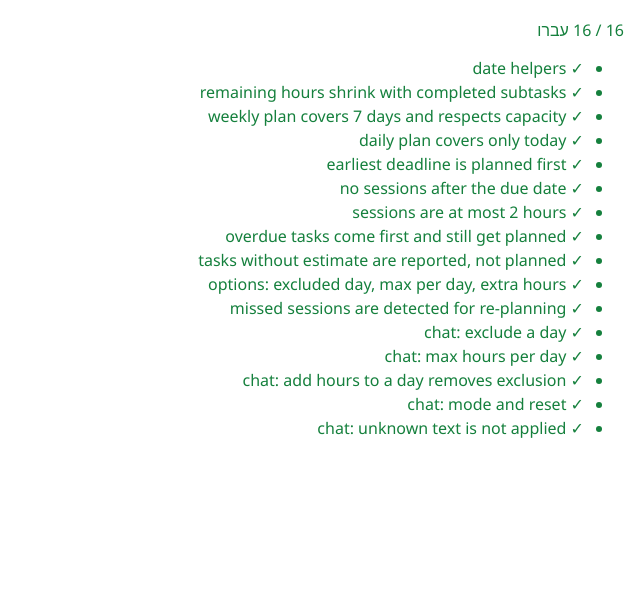
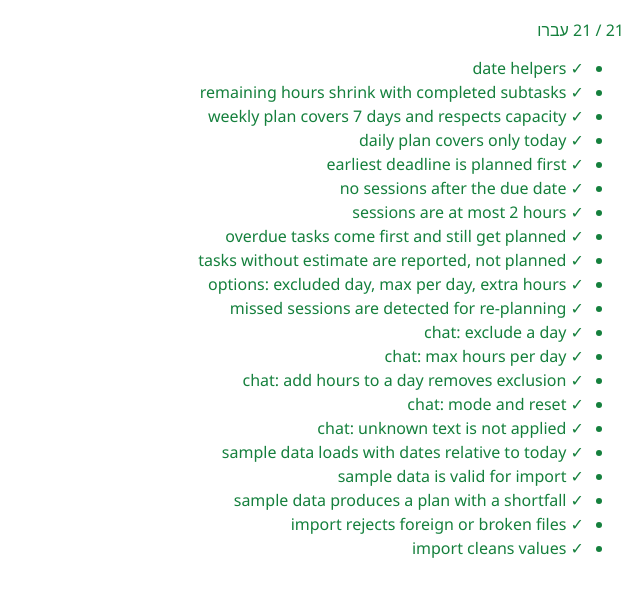
Before and after one commit to ahmadmahameed1/studeniqu, a plain HTML site: page tests/tests.html in a window 1280 px wide. Shown: the part 67-660 px from the top of the page, without its empty margins (640-1280 px from the left). Drawn offline with Linux system fonts and the light colour scheme.

Commit message:
Add data folder with sample data, schema, export and import
- data/sample-data.js: sample student week (dates relative to today)
- data/schema.json: JSON Schema of the export/import file
- data/README.md: data model description (Hebrew)
- js/data.js: load sample, export to JSON, validated import
- Toolbar buttons in the app and 5 new tests (21 total)

Co-Authored-By: Claude Opus 5.5 <noreply@anthropic.com>

```diff
--- a/css/style.css
+++ b/css/style.css
@@ -41,6 +41,8 @@ body {
 .topbar { padding: 20px 16px 8px; max-width: 1200px; margin: 0 auto; }
 .topbar h1 { margin: 0; font-size: 1.6rem; letter-spacing: .5px; }
 .tagline { margin: 0; color: var(--muted); }
+.toolbar { display: flex; gap: 8px; align-items: center; flex-wrap: wrap; margin-top: 10px; }
+.toolbar .btn { font-size: .9rem; padding: 6px 12px; }
 
 main { max-width: 1200px; margin: 0 auto; padding: 8px 16px 24px; }
 
--- /dev/null
+++ b/data/sample-data.js
@@ -0,0 +1,47 @@
+/*
+ * STUDENIQU sample data: a 2nd-year student with 5 courses during a busy week.
+ * Dates are relative ("dueInDays" from today) so the sample always fits the current week.
+ * Loaded as a classic script so it also works when index.html is opened from disk.
+ */
+(function (root) {
+  'use strict';
+
+  var sampleData = {
+    version: 1,
+    description: 'סטודנטית שנה ב׳, 5 קורסים, שבוע עמוס עם 2 מטלות, בוחן ועבודה סמינריונית',
+    courses: [
+      { id: 'ds', name: 'מבני נתונים' },
+      { id: 'stat', name: 'סטטיסטיקה' },
+      { id: 'soc', name: 'סוציולוגיה' },
+      { id: 'phys', name: 'פיזיקה' },
+      { id: 'hist', name: 'היסטוריה' }
+    ],
+    availability: { 0: 3, 1: 2, 2: 3, 3: 2, 4: 3, 5: 4, 6: 0 },
+    tasks: [
+      {
+        id: 'sample-1', title: 'תרגיל 3', courseId: 'ds', dueInDays: 2, estHours: 6, status: 'doing',
+        subtasks: [
+          { title: 'שאלה 1', done: true },
+          { title: 'שאלה 2', done: false },
+          { title: 'שאלה 3', done: false }
+        ]
+      },
+      { id: 'sample-2', title: 'בוחן אמצע', courseId: 'stat', dueInDays: 4, estHours: 5, status: 'todo', subtasks: [] },
+      {
+        id: 'sample-3', title: 'עבודה סמינריונית', courseId: 'soc', dueInDays: 6, estHours: 12, status: 'todo',
+        subtasks: [
+          { title: 'סקירת ספרות', done: false },
+          { title: 'כתיבת מבוא', done: false },
+          { title: 'ניתוח ממצאים', done: false },
+          { title: 'סיכום ומקורות', done: false }
+        ]
+      },
+      { id: 'sample-4', title: 'דוח מעבדה', courseId: 'phys', dueInDays: -1, estHours: 2, status: 'todo', subtasks: [] },
+      { id: 'sample-5', title: 'קריאת פרק 4', courseId: 'hist', dueInDays: 3, estHours: null, status: 'todo', subtasks: [] },
+      { id: 'sample-6', title: 'תרגיל 2', courseId: 'ds', dueInDays: -5, estHours: 4, status: 'done', subtasks: [] }
+    ]
+  };
+
+  root.Studeniqu = root.Studeniqu || {};
+  root.Studeniqu.sampleData = sampleData;
+})(window);
--- /dev/null
+++ b/js/data.js
@@ -0,0 +1,89 @@
+/* STUDENIQU data: sample loading, export and import validation. Pure, no DOM. */
+(function (root) {
+  'use strict';
+
+  var P = root.Studeniqu.planner;
+  var STATUSES = ['todo', 'doing', 'done'];
+  var DATE_RE = /^\d{4}-\d{2}-\d{2}$/;
+
+  /* Turn sample data (relative dates, course ids) into app state. */
+  function fromSample(sample, todayISO) {
+    var courseName = {};
+    sample.courses.forEach(function (c) { courseName[c.id] = c.name; });
+    return {
+      tasks: sample.tasks.map(function (t) {
+        return {
+          id: t.id,
+          title: t.title,
+          course: courseName[t.courseId] || '',
+          due: P.addDays(todayISO, t.dueInDays),
+          estHours: t.estHours,
+          status: t.status,
+          subtasks: t.subtasks.map(function (s) { return { title: s.title, done: !!s.done }; })
+        };
+      }),
+      availability: Object.assign({}, sample.availability),
+      approvedPlan: null
+    };
+  }
+
+  function toExport(state) {
+    return {
+      app: 'studeniqu',
+      version: 1,
+      exportedAt: new Date().toISOString(),
+      availability: state.availability,
+      tasks: state.tasks,
+      approvedPlan: state.approvedPlan || null
+    };
+  }
+
+  function fail(msg) { throw new Error(msg); }
+
+  function str(v, max) { return typeof v === 'string' ? v.trim().slice(0, max) : ''; }
+
+  /* Validate an imported file (see data/schema.json). Returns clean state or throws with a Hebrew message. */
+  function parseImport(obj) {
+    if (!obj || typeof obj !== 'object' || obj.app !== 'studeniqu') fail('הקובץ אינו קובץ נתונים של STUDENIQU.');
+    if (obj.version !== 1) fail('גרסת הקובץ אינה נתמכת.');
+    if (!Array.isArray(obj.tasks)) fail('בקובץ חסרה רשימת משימות.');
+
+    var seen = {};
+    var tasks = obj.tasks.map(function (t, i) {
+      var n = i + 1;
+      if (!t || typeof t !== 'object') fail('משימה ' + n + ' אינה תקינה.');
+      var title = str(t.title, 120);
+      if (!title) fail('למשימה ' + n + ' אין כותרת.');
+      if (typeof t.due !== 'string' || !DATE_RE.test(t.due)) fail('למשימה "' + title + '" אין מועד הגשה תקין.');
+      var id = str(t.id, 64) || ('import-' + n);
+      if (seen[id]) id = id + '-' + n;
+      seen[id] = true;
+      var est = t.estHours == null || t.estHours === '' ? null : Number(t.estHours);
+      if (est !== null && !(est >= 0 && est <= 200)) fail('למשימה "' + title + '" יש משך לא תקין.');
+      return {
+        id: id,
+        title: title,
+        course: str(t.course, 80),
+        due: t.due,
+        estHours: est,
+        status: STATUSES.indexOf(t.status) !== -1 ? t.status : 'todo',
+        subtasks: (Array.isArray(t.subtasks) ? t.subtasks : [])
+          .filter(function (s) { return s && str(s.title, 120); })
+          .map(function (s) { return { title: str(s.title, 120), done: s.done === true }; })
+      };
+    });
+
+    var availability = {};
+    for (var d = 0; d < 7; d++) {
+      var v = obj.availability ? Number(obj.availability[d]) : 0;
+      availability[d] = v >= 0 && v <= 24 ? v : 0;
+    }
+
+    var plan = obj.approvedPlan;
+    var approvedPlan = plan && typeof plan === 'object' && Array.isArray(plan.days) ? plan : null;
+
+    return { tasks: tasks, availability: availability, approvedPlan: approvedPlan };
+  }
+
+  root.Studeniqu.data = { fromSample: fromSample, toExport: toExport, parseImport: parseImport };
+})(window);
--- a/tests/planner.test.js
+++ b/tests/planner.test.js
@@ -131,6 +131,55 @@
     ok(!r2.ok);
   });
 
+  var D = window.Studeniqu.data;
+  var SAMPLE = window.Studeniqu.sampleData;
+
+  test('sample data loads with dates relative to today', function () {
+    var s = D.fromSample(SAMPLE, TODAY);
+    eq(s.tasks.length, SAMPLE.tasks.length);
+    eq(s.tasks[0].due, '2026-11-24');
+    eq(s.tasks[0].course, 'מבני נתונים');
+    eq(s.approvedPlan, null);
+    ok(s.tasks.some(function (t) { return P.isOverdue(t, TODAY); }), 'sample has an overdue task');
+  });
+
+  test('sample data is valid for import', function () {
+    var s = D.fromSample(SAMPLE, TODAY);
+    var back = D.parseImport(D.toExport(s));
+    eq(back.tasks, s.tasks);
+    eq(back.availability, { 0: 3, 1: 2, 2: 3, 3: 2, 4: 3, 5: 4, 6: 0 });
+  });
+
+  test('sample data produces a plan with a shortfall', function () {
+    var s = D.fromSample(SAMPLE, TODAY);
+    var plan = P.buildPlan(s.tasks, s.availability, { mode: 'week' }, TODAY);
+    ok(plan.totalPlanned > 0);
+    eq(plan.missingEstimate.map(function (m) { return m.taskId; }), ['sample-5']);
+  });
+
+  test('import rejects foreign or broken files', function () {
+    function throws(obj) { try { D.parseImport(obj); } catch (e) { return true; } return false; }
+    ok(throws(null));
+    ok(throws({ app: 'other', version: 1, tasks: [] }));
+    ok(throws({ app: 'studeniqu', version: 2, tasks: [] }));
+    ok(throws({ app: 'studeniqu', version: 1, tasks: [{ title: '', due: '2026-11-22' }] }));
+    ok(throws({ app: 'studeniqu', version: 1, tasks: [{ title: 'x', due: '22/11/2026' }] }));
+    ok(throws({ app: 'studeniqu', version: 1, tasks: [{ title: 'x', due: '2026-11-22', estHours: -3 }] }));
+  });
+
+  test('import cleans values', function () {
+    var r = D.parseImport({ app: 'studeniqu', version: 1, availability: { 0: 30, 1: 2 },
+      tasks: [{ id: 'a', title: '  x  ', due: '2026-11-22', status: 'weird', subtasks: [{ title: 's', done: 'yes' }, null] },
+              { id: 'a', title: 'y', due: '2026-11-23', estHours: '3' }] });
+    eq(r.tasks[0].title, 'x');
+    eq(r.tasks[0].status, 'todo');
+    eq(r.tasks[0].subtasks, [{ title: 's', done: false }]);
+    eq(r.tasks[1].id, 'a-2', 'duplicate id renamed');
+    eq(r.tasks[1].estHours, 3);
+    eq(r.availability[0], 0, 'out-of-range hours reset');
+    eq(r.availability[1], 2);
+  });
+
   var failed = results.filter(function (r) { return !r.ok; }).length;
   var ul = document.getElementById('results');
   results.forEach(function (r) {
--- a/tests/tests.html
+++ b/tests/tests.html
@@ -16,6 +16,8 @@
   <ul id="results"></ul>
   <script src="../js/planner.js"></script>
   <script src="../js/chat.js"></script>
+  <script src="../js/data.js"></script>
+  <script src="../data/sample-data.js"></script>
   <script src="planner.test.js"></script>
 </body>
 </html>
```
Also changed, not shown: data/schema.json (added, +76 -0 lines), index.html (+9 -0 lines), js/app.js (+52 -0 lines), 3 other files.
